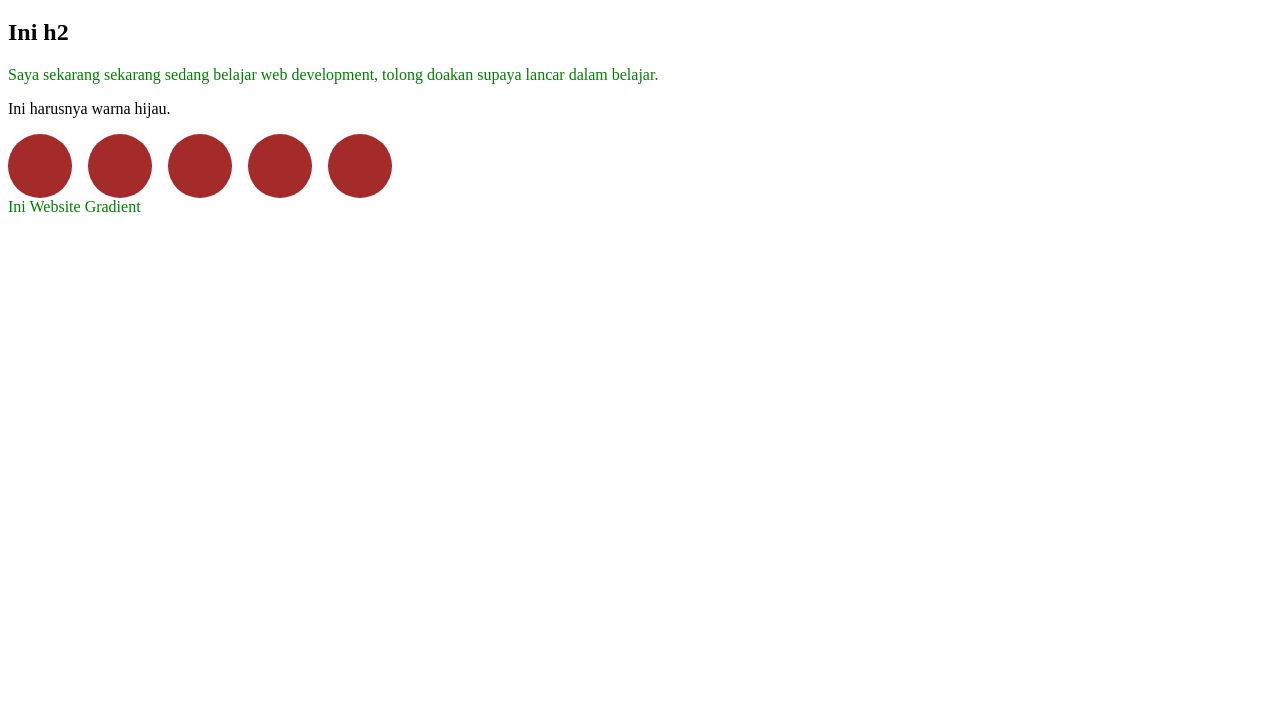
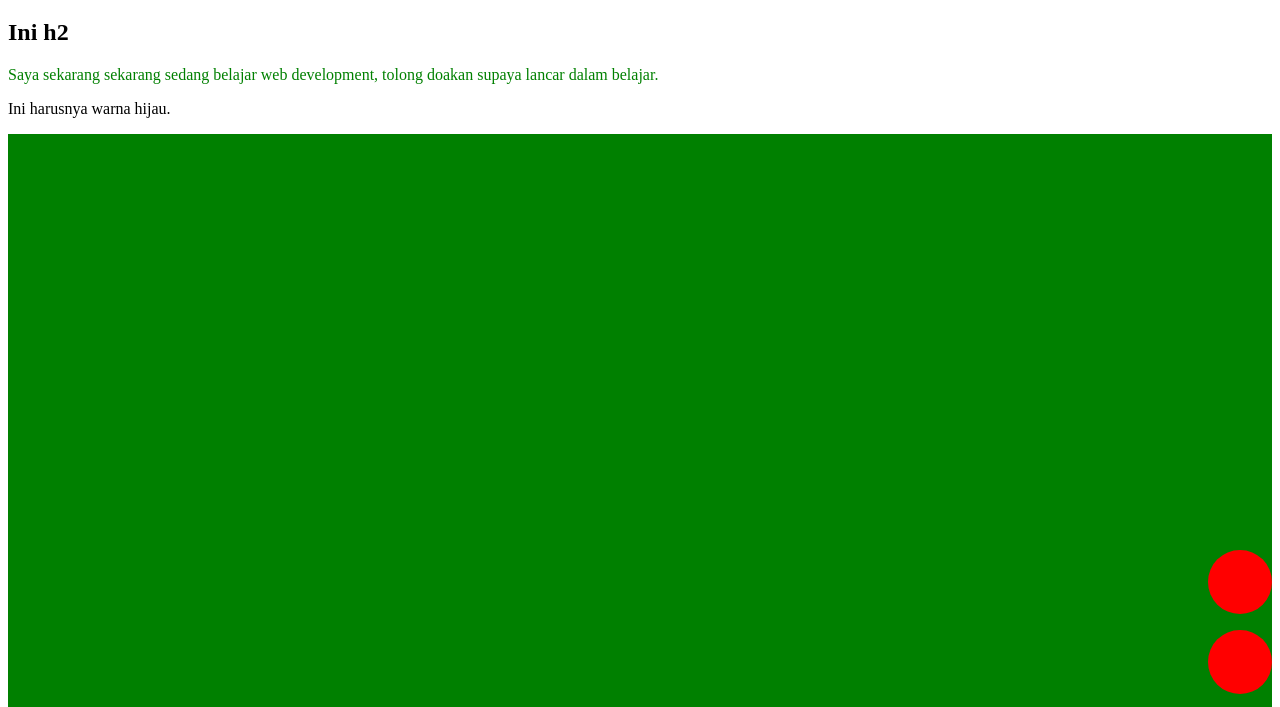
Before and after one commit to Furfur23/html-css-js-basics-withgradient, a plain HTML site: page index.html in a window 1280 px wide. Shown: the part 61-768 px from the top of the page. Drawn offline with Linux system fonts and the light colour scheme.

Commit message:
Cara Mengatur Posisi pada Flexbox

```diff
--- a/style.css
+++ b/style.css
@@ -1,7 +1,7 @@
 .circle {
     width: 64px;
     height: 64px;
-    background-color: brown;
+    background-color: red;
     border-radius: 100%;
 }
 
@@ -15,6 +15,10 @@
 
 .container {
     display: flex;
-    flex-direction: row;
+    flex-direction: column;
     gap: 1rem;
+    background-color: green;
+    height: 100vh;
+    justify-content: flex-end;   /* buat yang row*/
+    align-items: flex-end; /* buat yang kolom*/
 }
```
